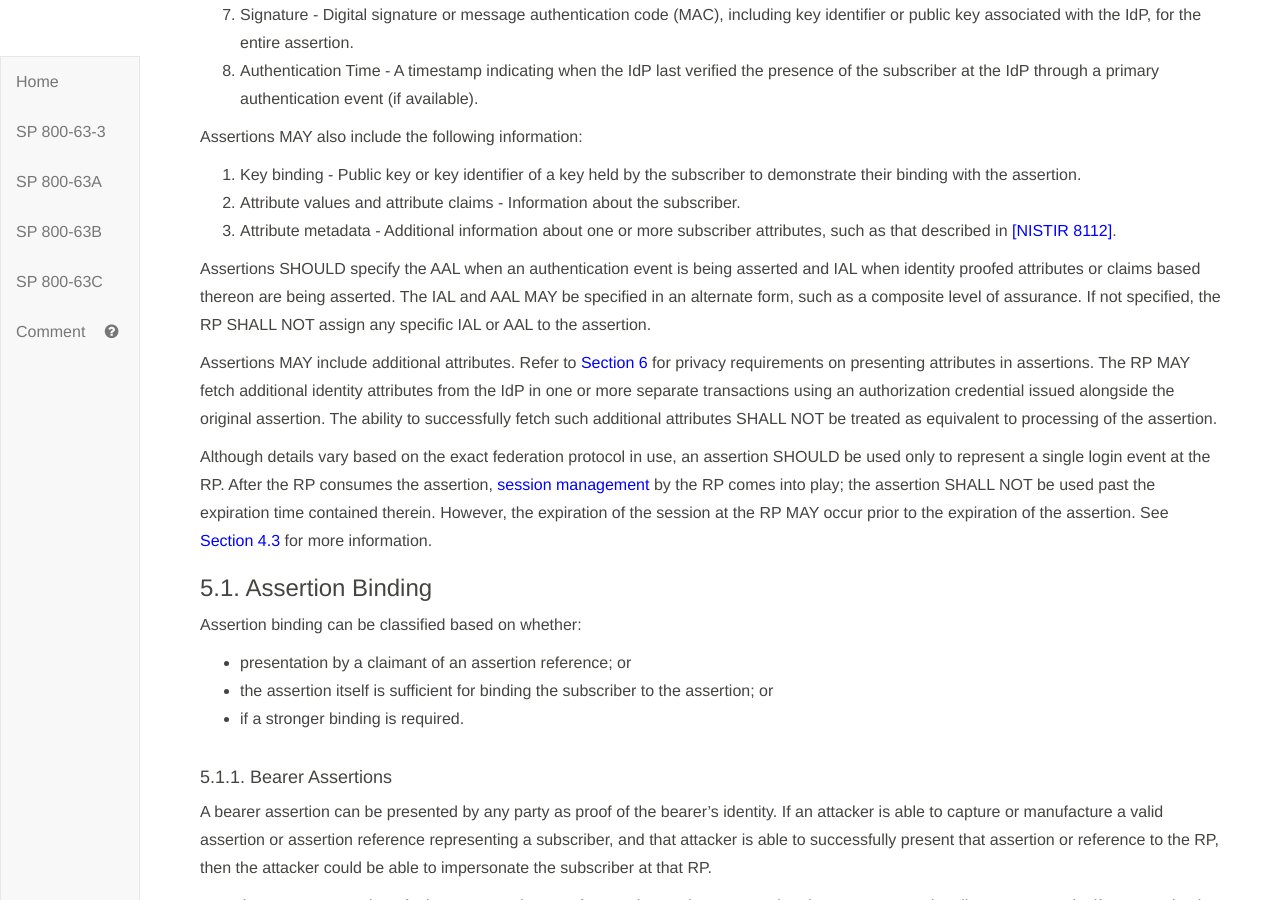
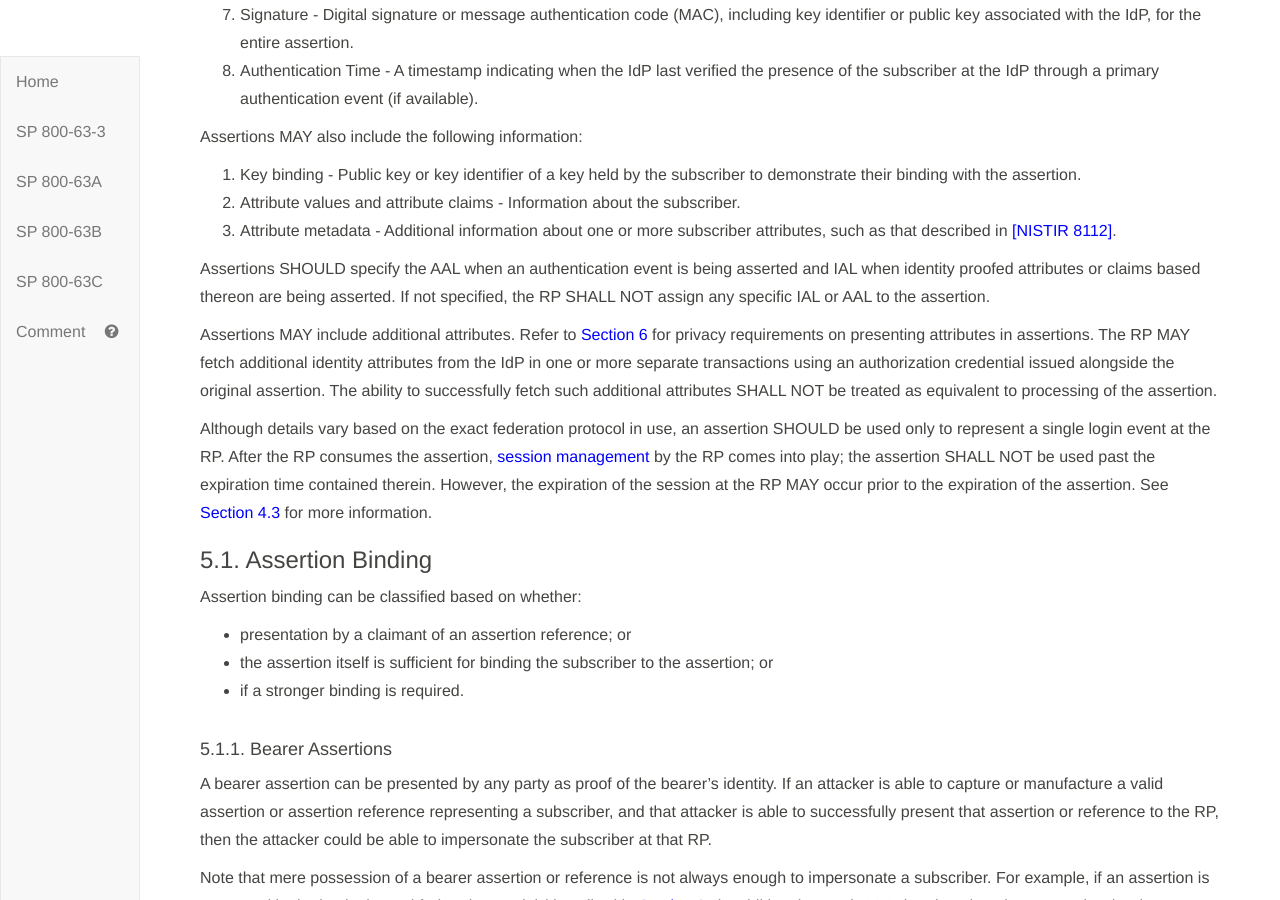
Before and after one commit to usnistgov/800-63-3, a Jekyll site: the page built from sp800-63c/sec5_assertions.md, in a window 1280 px wide and 900 px high, scrolled down 634 px. Built offline with Jekyll 4.4.1, drawn with Linux system fonts in a browser that asks for light colours; our own code applies the rules of GitHub Pages for plain Markdown files.

Commit message:
Closes #1422

```diff
--- a/sp800-63c/sec5_assertions.md
+++ b/sp800-63c/sec5_assertions.md
@@ -26,7 +26,7 @@ Assertions MAY also include the following information:
 2. Attribute values and attribute claims - Information about the subscriber.
 3. Attribute metadata - Additional information about one or more subscriber attributes, such as that described in [[NISTIR 8112]](#nistir8112).
 
-Assertions SHOULD specify the AAL when an authentication event is being asserted and IAL when identity proofed attributes or claims based thereon are being asserted. The IAL and AAL MAY be specified in an alternate form, such as a composite level of assurance. If not specified, the RP SHALL NOT assign any specific IAL or AAL to the assertion.
+Assertions SHOULD specify the AAL when an authentication event is being asserted and IAL when identity proofed attributes or claims based thereon are being asserted. If not specified, the RP SHALL NOT assign any specific IAL or AAL to the assertion.
 
 Assertions MAY include additional attributes. Refer to [Section 6](#sec6) for privacy requirements on presenting attributes in assertions. The RP MAY fetch additional identity attributes from the IdP in one or more separate transactions using an authorization credential issued alongside the original assertion. The ability to successfully fetch such additional attributes SHALL NOT be treated as equivalent to processing of the assertion.
 
```
